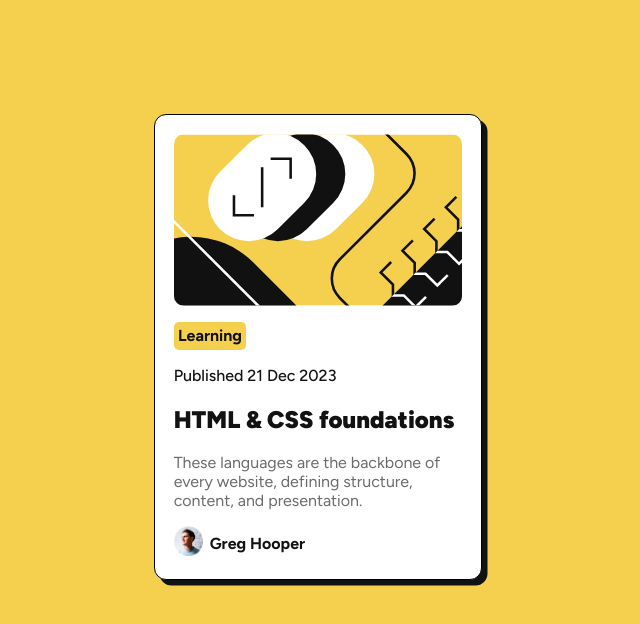
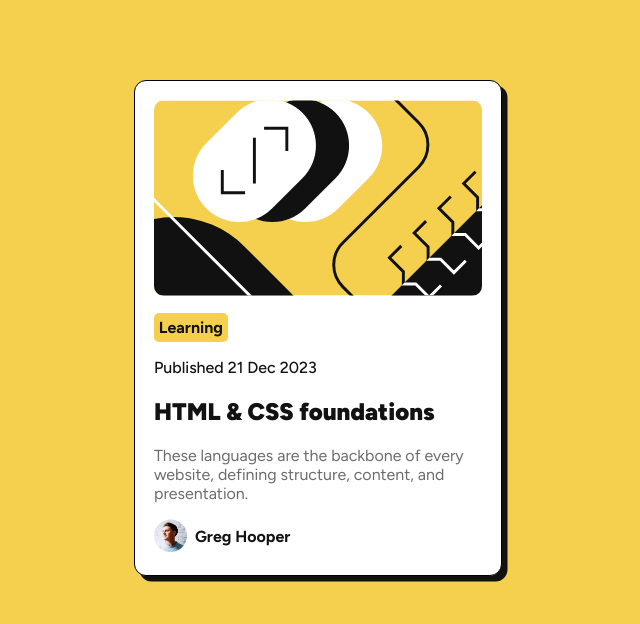
Before and after one commit to Som-so/Blog_preview_card_project, a plain HTML site: page index.html in a window 1280 px wide. Shown: the whole page, without its empty margins (322-962 px from the left). Drawn offline with Linux system fonts and the light colour scheme.

Commit message:
Added media queries for different screen sizes

```diff
--- a/blogp.css
+++ b/blogp.css
@@ -63,3 +63,38 @@ h2 {
     margin-left: 2.5%;
     font-weight: 700;
 }
+
+@media screen and (min-width: 320px) {
+   .main-body { margin: 5em 1em;
+}
+}
+
+@media screen and (min-width: 481px) {
+   .main-body { margin: 5em 4em;
+}
+}
+
+@media screen and (min-width: 641px) {
+   .main-body { margin: 5em 9em;
+}
+}
+
+@media screen and (min-width: 961px) {
+   .main-body { margin: 5em 17em;
+}
+}
+
+@media screen and (min-width: 1025px) {
+   .main-body { margin: 5em 20em;
+}
+}
+
+@media screen and (min-width: 1280px) {
+   .main-body { margin: 5em 28em;
+}
+}
+
+@media screen and (min-width: 1320px) {
+   .main-body { margin: 5em 35em;
+}
+}
```
